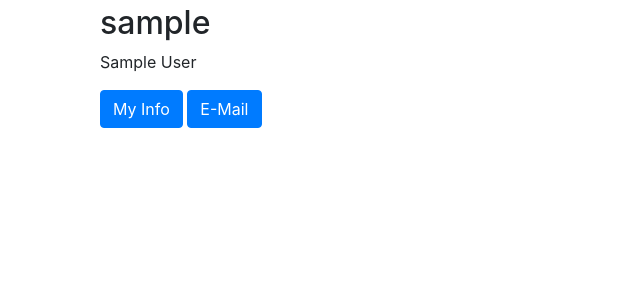
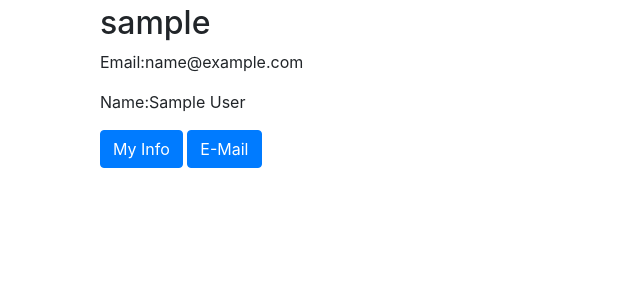
Before and after one commit to namank03/insurance, a Django app: a page that uses insurance/templates/base.html in a window 1280 px wide. Shown: the part 56-356 px from the top of the page, without its empty margins (0-640 px from the left). Run offline with Django 3.2, Linux system fonts and the light colour scheme; the visitor is signed in with stand-in values (Sample User, id 1); data comes from the database, SQL or seed files in the repository; some libraries are stand-ins or nearby versions.

Commit message:
fixed Minor Bug in home view

```diff
--- a/config/urls.py
+++ b/config/urls.py
@@ -6,8 +6,10 @@ from django.views import defaults as default_views
 from django.views.generic import TemplateView
 from rest_framework.authtoken.views import obtain_auth_token
 
+from .views import homeView
+
 urlpatterns = [
-    path("", TemplateView.as_view(template_name="pages/home.html"), name="home"),
+    path("", homeView, name="home"),
     path(
         "about/", TemplateView.as_view(template_name="pages/about.html"), name="about"
     ),
--- a/insurance/templates/base.html
+++ b/insurance/templates/base.html
@@ -105,7 +105,7 @@
     {% endif %}
 
     {% block content %}
-    Hii...
+    Hii!! Welcome to The Insurance App. Please Sign-In/Sign-Up to continue..
     {% endblock content %}
 
   </div> <!-- /container -->
--- a/insurance/templates/users/user_detail.html
+++ b/insurance/templates/users/user_detail.html
@@ -10,8 +10,9 @@
     <div class="col-sm-12">
 
       <h2>{{ object.username }}</h2>
+      <p><span>Email:</span>{{ object.email }}</p>
       {% if object.name %}
-        <p>{{ object.name }}</p>
+      <p><span>Name:</span>{{ object.name }}</p>
       {% endif %}
     </div>
   </div>
```
Also changed, not shown: config/views.py (added, +9 -0 lines), 1 other file. Lines whose indentation alone changed are shown as unchanged.
